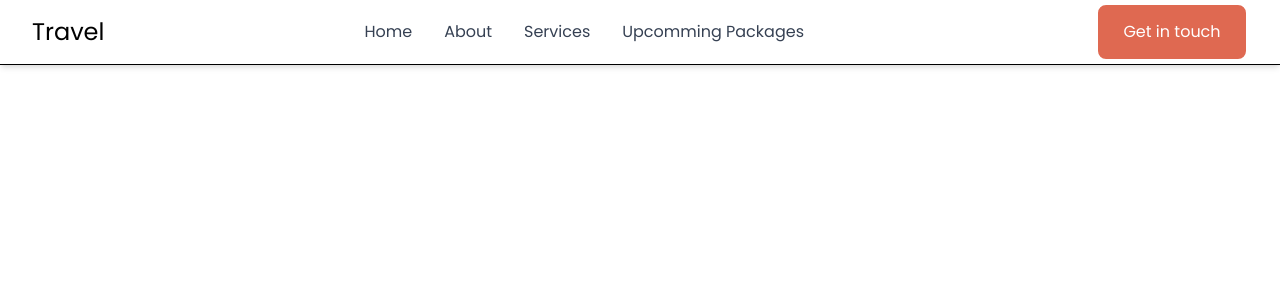
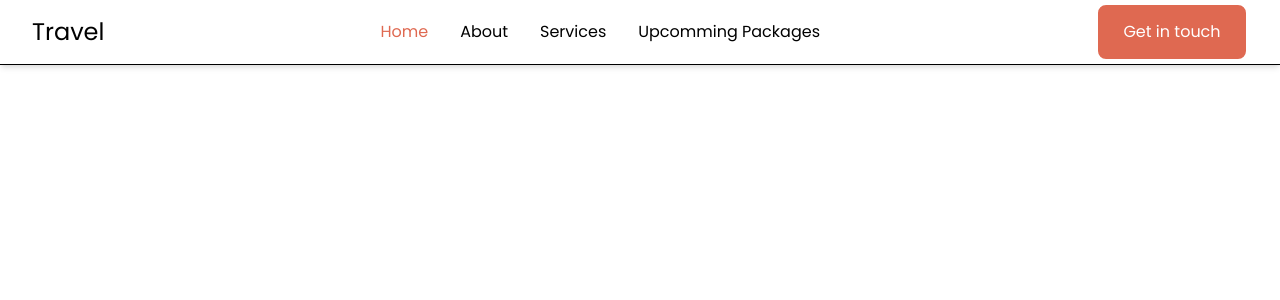
Before and after one commit to NikitaMakadiya/travel, a React (Vite) app: page / in a window 1280 px wide. Shown: the top 300 px of the page. Built offline with nearby package versions, Linux system fonts and the light colour scheme; a web font is replaced by a local one.

Commit message:
complite changes

```diff
--- a/src/App.jsx
+++ b/src/App.jsx
@@ -1,17 +1,11 @@
-import { useState } from 'react'
-import Navbar from './components/Navbar'
-
-
+import Navbar from "./components/Navbar";
 
 function App() {
-  const [count, setCount] = useState(0)
-
   return (
     <>
       <Navbar />
-
     </>
-  )
+  );
 }
 
-export default App
+export default App;
--- a/src/components/Navbar.jsx
+++ b/src/components/Navbar.jsx
@@ -1,4 +1,15 @@
-import React, { useState } from 'react';
+import React, { useState } from "react";
+import { NavLink } from "react-router-dom";
+
+
+
+const nlink = [
+    { title: 'Home', url: '/' },
+    { title: 'About', url: '/about' },
+    { title: 'Services', url: '/services' },
+    { title: 'Upcomming Packages', url: '/Upcomming Packages' }
+
+];
 
 const Navbar = () => {
     const [menuOpen, setMenuOpen] = useState(false);
@@ -7,35 +18,52 @@ const Navbar = () => {
         <nav className="bg-white shadow-md border-b">
             <div className="max-w-7xl mx-auto px-4 sm:px-6 lg:px-8">
                 <div className="flex justify-between h-16 items-center">
-
                     <div className="text-2xl  text-black-600">Travel</div>
 
+                    <div className="hidden md:flex space-x-8">
+                        {nlink.map((link, index) => (
+                            <NavLink
+                                key={index}
+                                to={link.url}
+                                className={({ isActive }) =>
+                                    isActive ? 'text-primary' : 'text-black'
+                                }
+                            >
+                                {link.title}
+                            </NavLink>
+                        ))}
 
-                    <div className="hidden md:flex space-x-8">
-                        <a href="#" className="text-gray-700 hover:text-primary">Home</a>
-                        <a href="#" className="text-gray-700 hover:text-primary">About</a>
-                        <a href="#" className="text-gray-700 hover:text-primary">Services</a>
-                        <a href="#" className="block text-gray-700 hover:text-primary">Upcomming Packages</a>
-                        <a href="#" className="text-gray-700 hover:text-primary"></a>
+
                     </div>
 
+                    <div className="hidden md:flex w-[152px] h-[58px] bg-primary text-white  justify-center items-center border-2 rounded-[10px]">
+                        <p class="">Get in touch</p>
+                    </div>
 
-
-
-                    <div className=" w-[152px] h-[58px] bg-primary text-white flex justify-center items-center border-2 rounded-[10px]">
-                        <p class="">
-                            Get in touch
-                        </p>
+                    <div className="md:hidden">
+                        <button
+                            onClick={() => setMenuOpen(!menuOpen)}
+                            className="text-gray-700 text-2xl focus:outline-none"
+                        >
+                            ☰
+                        </button>
                     </div>
                 </div>
 
-
                 {menuOpen && (
                     <div className="md:hidden px-2 pt-2 pb-3 space-y-1">
-                        <a href="#" className="block text-gray-700 hover:text-primary">Home</a>
-                        <a href="#" className="block text-gray-700 hover:text-primary">About</a>
-                        <a href="#" className="block text-gray-700 hover:text-primary">Services</a>
-                        <a href="#" className="block text-gray-700 hover:text-primary">Upcomming Packages</a>
+                        <a href="#" className="block text-gray-700 hover:text-primary">
+                            Home
+                        </a>
+                        <a href="#" className="block text-gray-700 hover:text-primary">
+                            About
+                        </a>
+                        <a href="#" className="block text-gray-700 hover:text-primary">
+                            Services
+                        </a>
+                        <a href="#" className="block text-gray-700 hover:text-primary">
+                            Upcomming Packages
+                        </a>
                     </div>
                 )}
             </div>
```
